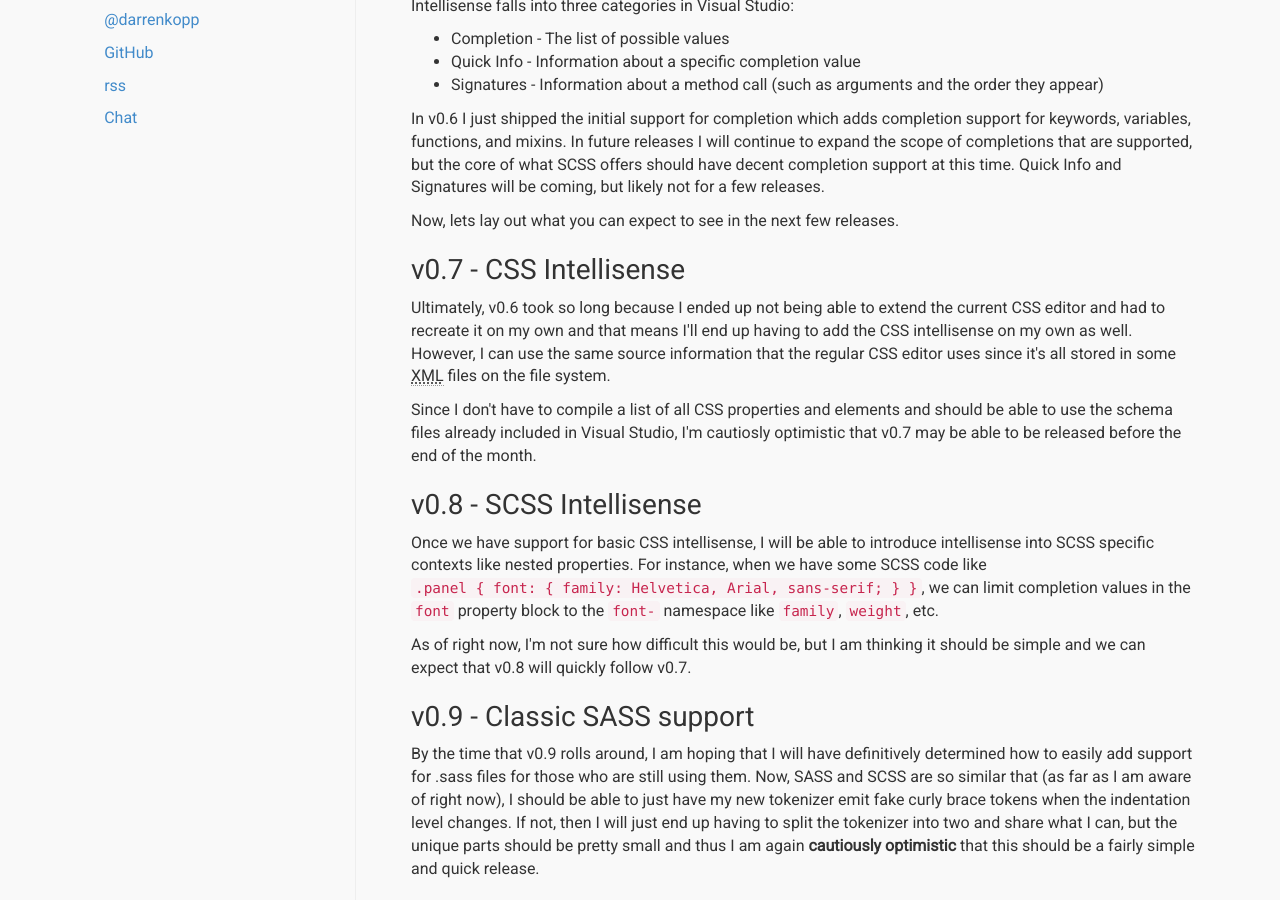
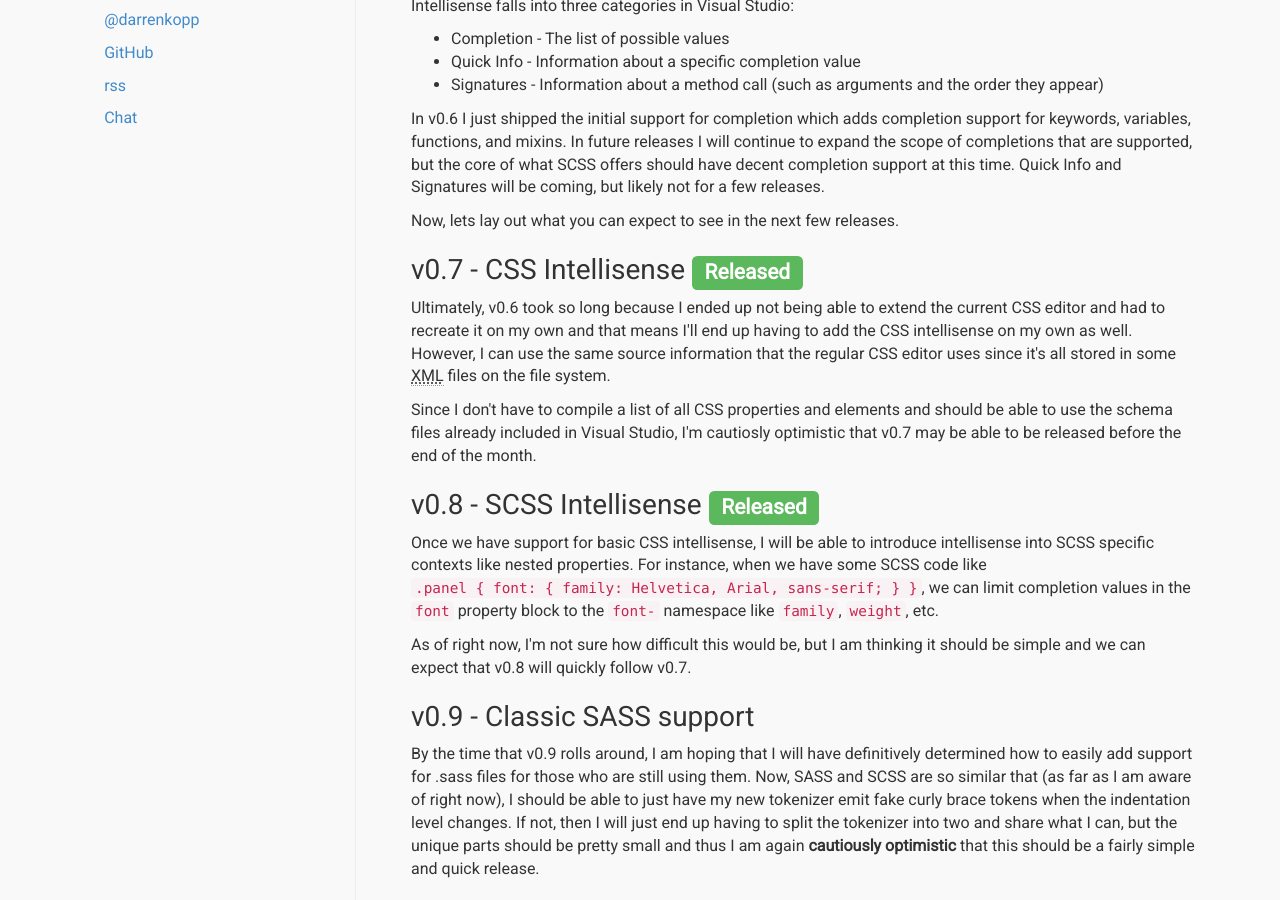
Before and after one commit to darrenkopp/darrenkopp.github.com, a Jekyll site: the page built from _posts/2013-09-10-SassyStudio-v06-and-roadmap.html, in a window 1280 px wide and 900 px high, scrolled down 449 px. Built offline with Jekyll 4.4.1, drawn with Linux system fonts in a browser that asks for light colours; Markdown is read by kramdown in place of the engine named in the settings; comment, search, counter and statistics services are not loaded.

Commit message:
update released versions

```diff
--- a/_posts/2013-09-10-SassyStudio-v06-and-roadmap.html
+++ b/_posts/2013-09-10-SassyStudio-v06-and-roadmap.html
@@ -29,7 +29,7 @@ tags: SassyStudio sass scss
     likely not for a few releases.
 </p>
 <p>Now, lets lay out what you can expect to see in the next few releases.</p>
-<h3>v0.7 - CSS Intellisense</h3>
+<h3>v0.7 - CSS Intellisense <span class="label label-success">Released</span></h3>
 <p>
     Ultimately, v0.6 took so long because I ended up not being able to extend the current CSS editor and
     had to recreate it on my own and that means I'll end up having to add the CSS intellisense on my own
@@ -41,7 +41,7 @@ tags: SassyStudio sass scss
     the schema files already included in Visual Studio, I'm cautiosly optimistic that v0.7 may be able
     to be released before the end of the month.
 </p>
-<h3>v0.8 - SCSS Intellisense</h3>
+<h3>v0.8 - SCSS Intellisense  <span class="label label-success">Released</span></h3>
 <p>
     Once we have support for basic CSS intellisense, I will be able to introduce intellisense into SCSS
     specific contexts like nested properties. For instance, when we have some SCSS code like
```
